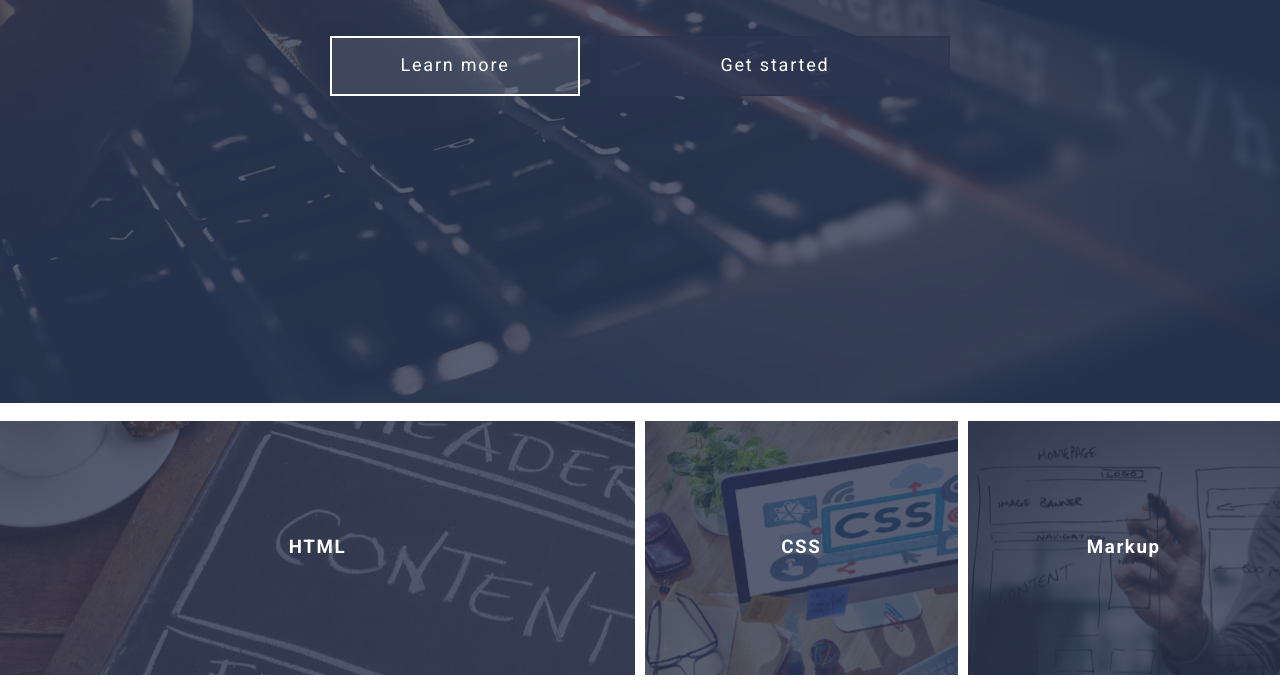
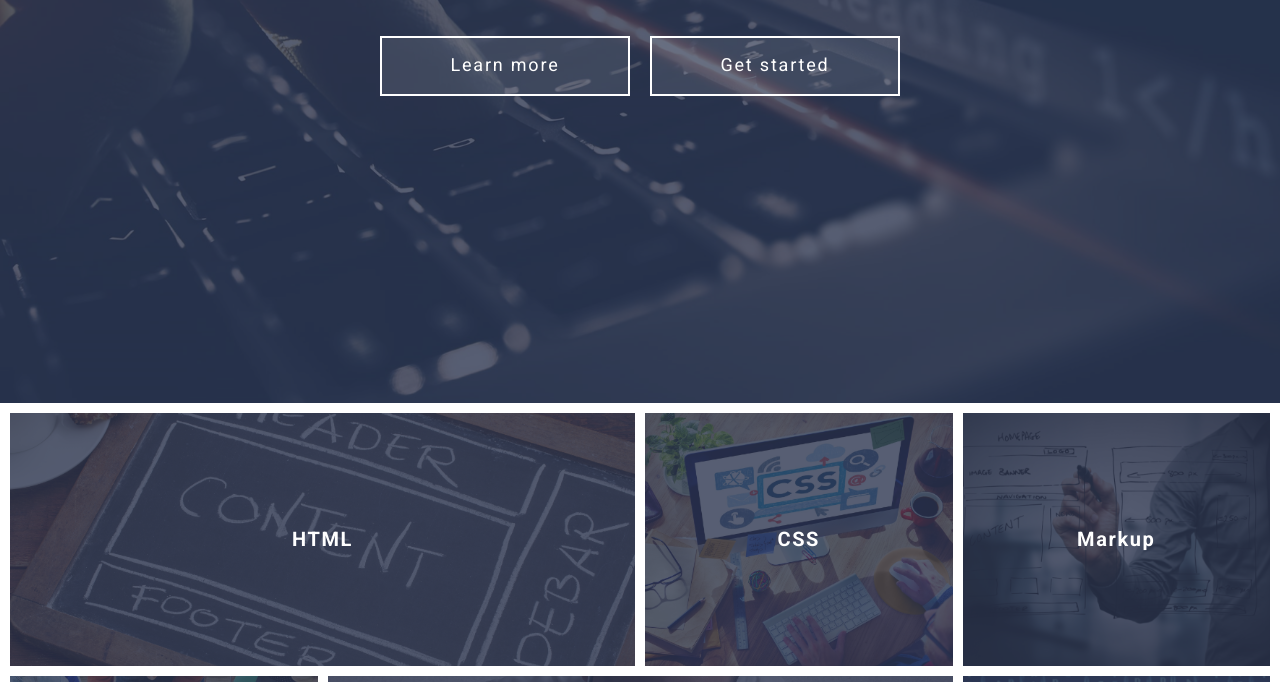
Before and after one commit to smile-ef/project_grid_tamplate, a website: page index.html in a window 1280 px wide. Shown: the part 397-1079 px from the top of the page. Drawn offline with Linux system fonts and the light colour scheme.

Commit message:
медиа запросы блоков header, skills

```diff
--- a/assets/scss/common/_classes.scss
+++ b/assets/scss/common/_classes.scss
@@ -8,22 +8,47 @@
   height: 60px;
   border: 2px solid $color-light;
   padding: 0.5em 1em;
-  font-size: 18px;
   letter-spacing: 0.1em;
   transition: background-color 0.5s;
+
   &:hover,
   &:focus {
     background-color: $color-accent;
   }
+
   &--light {
-    min-width: 250px;
     background-color: rgba($color-light, 0.1);
+
+    @include lg-min {
+      min-width: 250px;
+      height: 60px;
+      font-size: 1.125rem;
+    }
+
+    @include lg-md {
+      min-width: 200px;
+      height: 50px;
+    }
+
+    @include md {
+      min-width: 170px;
+      height: 40px;
+    }
   }
+
   &--primary {
-    width: 350px;
     height: 60px;
     background-color: rgba($color-primary, 0.8);
     border: 2px solid #2d3651;
+    font-size: 1.125rem;
+
+    @include sm-min {
+      width: 350px;
+    }
+
+    @include sm {
+      width: 100%;
+    }
   }
 }
 
--- a/assets/scss/common/_typography.scss
+++ b/assets/scss/common/_typography.scss
@@ -1,4 +1,5 @@
 @use "../presets/" as *;
+@use "../mixins/" as *;
 
 *,
 ::before,
@@ -20,11 +21,21 @@ body {
 
 h1 {
   font-family: $font-header;
-
-  font-size: 3.75rem;
   letter-spacing: 0.08em;
   font-weight: 300;
   line-height: 1.2em;
+
+  @include lg-min {
+    font-size: 3.75rem;
+  }
+
+  @include lg-md {
+    font-size: 2.5rem;
+  }
+
+  @include md-sm {
+    font-size: 1.875rem;
+  }
 }
 
 a {
--- a/assets/scss/components/header/_header-content.scss
+++ b/assets/scss/components/header/_header-content.scss
@@ -7,16 +7,33 @@
   right: 0px;
   z-index: 1;
   width: 100%;
+
   &__container {
     @extend %container;
   }
+
   &__title {
-    margin: 0 0 53px;
     text-align: center;
+    @include lg-min {
+      margin: 0 0 53px;
+    }
+
+    @include lg-md {
+      margin: 0 0 43px;
+    }
+
+    @include md {
+      margin: 0 0 33px;
+    }
   }
+
   &__actions {
     display: flex;
     justify-content: center;
     gap: $gap;
+    @include sm {
+      flex-direction: column;
+      align-items: center;
+    }
   }
 }
--- a/assets/scss/components/sections/skills/_skill-item.scss
+++ b/assets/scss/components/sections/skills/_skill-item.scss
@@ -9,6 +9,8 @@
   &__image {
     @include abs-position;
     transition: transform 0.5s;
+    background-position: center;
+    background-size: cover;
   }
 
   &__overlay {
@@ -28,19 +30,29 @@
   }
 
   &__title {
-    // background-color: green;
     position: relative;
     z-index: 1;
     margin: 0;
+
+    @include md-min {
+      font-size: 1.25rem;
+    }
+    @include md {
+      font-size: 1.125rem;
+    }
+
     @include abs-position;
   }
+
   &:hover {
     .skill-item__overlay {
       opacity: 0.95;
     }
+
     .skill-item__image {
       transform: scale(1.1);
     }
+
     .skill-item__link {
       color: $color-accent;
     }
--- a/assets/scss/components/sections/skills/_skills.scss
+++ b/assets/scss/components/sections/skills/_skills.scss
@@ -1,30 +1,43 @@
 @use "../../../presets/" as *;
 @use "../../../mixins/" as *;
 
+$local-gap: calc(40px / 3);
+
 .skills {
-  padding: $gap-sm;
+  @include sm-min {
+    padding: $gap-sm;
+  }
+
+  @include sm {
+    padding: $gap;
+  }
+
   &__container {
     display: grid;
     grid-auto-rows: calc(33.333vh - 13.33333px);
-    gap: $gap-sm;
     margin-bottom: 20px;
 
-    @media (min-width: $lg) {
+    @include lg-min {
       grid-template-areas: "a1 a1 a2 a3" "a4 a5 a5 a6" "a7 a8 a9 a6";
       grid-template-columns: repeat(4, 1fr);
     }
 
-    @media (max-width: $lg - 1px) and (min-width: $md) {
+    @include lg-md {
       grid-template-areas: "a1 a1 a2" "a3 a4 a4" "a5 a5 a6" "a7 a8 a6" "a7 a9 a9";
       grid-template-columns: repeat(3, 1fr);
     }
 
-    @media (max-width: $md - 1px) and (min-width: $sm) {
+    @include md-sm {
       grid-template-areas: "a1 a2" "a3 a2" "a4 a4" "a5 a6" "a5 a7" "a8 a9";
       grid-template-columns: repeat(2, 1fr);
     }
 
-    @media (max-width: $sm - 1px) {
+    @include sm-min {
+      gap: $gap-sm;
+    }
+
+    @include sm {
+      gap: $gap;
       grid-template-areas: "a1" "a2" "a3" "a4" "a5" "a6" "a7" "a8" "a9";
       grid-template-columns: 1fr;
     }
@@ -40,6 +53,9 @@
   &__actions {
     display: flex;
     justify-content: center;
-    margin-bottom: 30px;
+
+    @include sm-min {
+      margin-bottom: 30px;
+    }
   }
 }
--- a/assets/scss/mixins/_mixins.scss
+++ b/assets/scss/mixins/_mixins.scss
@@ -15,7 +15,6 @@
 @mixin block-header {
   margin: 0;
   padding-bottom: 10px;
-
   border-bottom: 1px solid $color-dark;
 }
 
--- a/assets/scss/style.scss
+++ b/assets/scss/style.scss
@@ -12,8 +12,11 @@
 
 @use "components/sections/skills/skills";
 @use "components/sections/skills/skill-item";
+
 @use "components/sections/section-about";
+
 @use "components/sections/section-form";
+
 @use "components/sections/section-posts";
 
 @use "components/footer/footer";
--- a/index.html
+++ b/index.html
@@ -26,7 +26,7 @@
         <h1 class="header-content__title">WE ARE REAL WEB-DEVELOPERS</h1>
         <div class="header-content__actions">
           <a class="btn btn--light" href="">Learn more</a>
-          <a class="btn btn--primary" href="">Get started</a>
+          <a class="btn btn--light" href="">Get started</a>
         </div>
       </div>
     </div>
@@ -54,12 +54,11 @@
           </ul>
         </nav>
       </div>
-
     </div>
     <div class="header-overlay"></div>
   </header>
   <main>
-    <sectiom class="skills">
+    <section class="skills">
       <div class="skills__container">
         <h2 class="hidden">наши навыки, скилы</h2>
         <article class="skill-item">
@@ -129,10 +128,10 @@
       <div class="skills__actions">
         <a class="btn btn--primary" href="">View all skills...</a>
       </div>
-    </sectiom>
-    <sectiom></sectiom>
-    <sectiom></sectiom>
-    <sectiom></sectiom>
+    </section>
+    <section></section>
+    <section></section>
+    <section></section>
   </main>
   <footer>
 
```
Also changed, not shown: assets/css/style.css.
